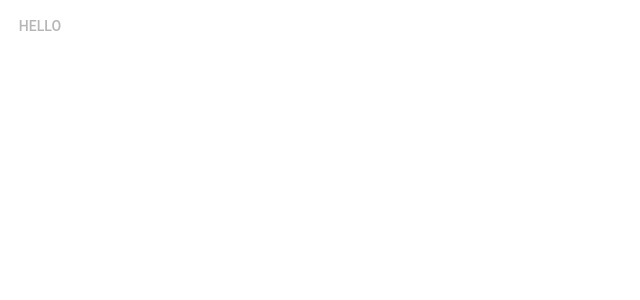
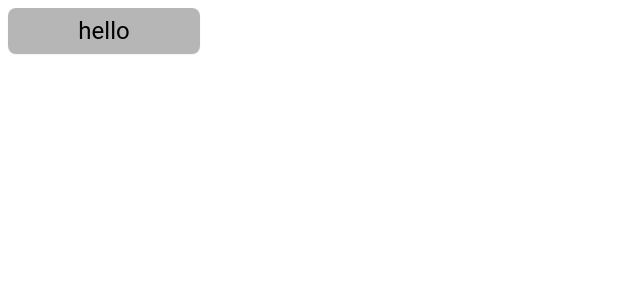
Before and after one commit to Mahmoud97Hesham/open-trivia, a React (Create React App) app: page / in a window 1280 px wide. Shown: the top 300 px of the page, without its empty margins (0-640 px from the left). Built offline with nearby package versions, Linux system fonts and the light colour scheme.

Commit message:
feat: add button component

```diff
--- a/src/App.tsx
+++ b/src/App.tsx
@@ -1,9 +1,9 @@
-import { Button } from '@mui/material';
+import Button from 'components/Button';
 
 function App() {
   return (
     <div className='App'>
-      <Button>hello</Button>
+      <Button layout='primary' buttonSize='sm' title='hello' />
     </div>
   );
 }
--- /dev/null
+++ b/src/components/Button/index.tsx
@@ -0,0 +1,12 @@
+import { IButton } from 'interfaces/components/Button';
+import { StyledButton } from 'styledComponents/Button';
+
+const Button = ({ title, layout, buttonSize, ...props }: IButton) => {
+  return (
+    <StyledButton layout={layout} buttonSize={buttonSize} {...props}>
+      {title}
+    </StyledButton>
+  );
+};
+
+export default Button;
--- /dev/null
+++ b/src/interfaces/components/Button/index.ts
@@ -0,0 +1,7 @@
+import { ButtonProps } from '@mui/material';
+
+export interface IButton extends ButtonProps {
+  title?: string;
+  layout?: 'primary';
+  buttonSize?: 'sm' | 'md' | 'lg';
+}
--- /dev/null
+++ b/src/interfaces/styledComponents/button/index.ts
@@ -0,0 +1,6 @@
+import { ButtonProps } from '@mui/material';
+
+export interface IStyledButton extends ButtonProps {
+  layout?: 'primary';
+  buttonSize?: 'sm' | 'md' | 'lg';
+}
--- /dev/null
+++ b/src/styledComponents/Button/button.ts
@@ -0,0 +1,43 @@
+import { Button } from '@mui/material';
+import { styled } from '@mui/material/styles';
+import { IStyledButton } from 'interfaces/styledComponents/button';
+
+const sizes = {
+  sm: {
+    width: '12rem',
+    height: '2.875rem',
+    fontSize: '1.5rem'
+  },
+  md: {
+    width: '6.25rem',
+    height: '6.25rem',
+    fontSize: '1.5rem'
+  },
+  lg: {
+    width: '20.625rem',
+    height: '6.25rem',
+    fontSize: '2.5rem'
+  }
+};
+
+export const StyledButton = styled(Button)<IStyledButton>(
+  ({ theme, layout, buttonSize = 'md' }) =>
+    layout === 'primary' && {
+      borderRadius: '8px',
+      backgroundColor: theme.palette.primary[500],
+      '&:hover': {
+        backgroundColor: theme.palette.primary[700]
+      },
+      color: 'black',
+      textTransform: 'none',
+      width: sizes[buttonSize].width,
+      height: sizes[buttonSize].height,
+      fontWeight: theme.typography.fontWeightRegular,
+      fontSize: sizes[buttonSize].fontSize,
+      boxShadow: '0px 1px 2px rgba(16, 24, 40, 0.05)',
+      '&:disabled': {
+        backgroundColor: `${theme.palette.grey[100]} !important`,
+        cursor: 'not-allowed'
+      }
+    }
+);
--- /dev/null
+++ b/src/styledComponents/Button/index.ts
@@ -0,0 +1 @@
+export { StyledButton } from './button';
--- a/src/utils/constants/theme/colors.ts
+++ b/src/utils/constants/theme/colors.ts
@@ -22,7 +22,7 @@ export const colors: PaletteOptions = {
     100: '#e8e8e8',
     300: '#d9d9d9',
     500: '#b6b6b6',
-    700: '#b6b6b6'
+    700: '#9C9C9C'
   },
   warning: {
     20: '#FFFAEB',
```
